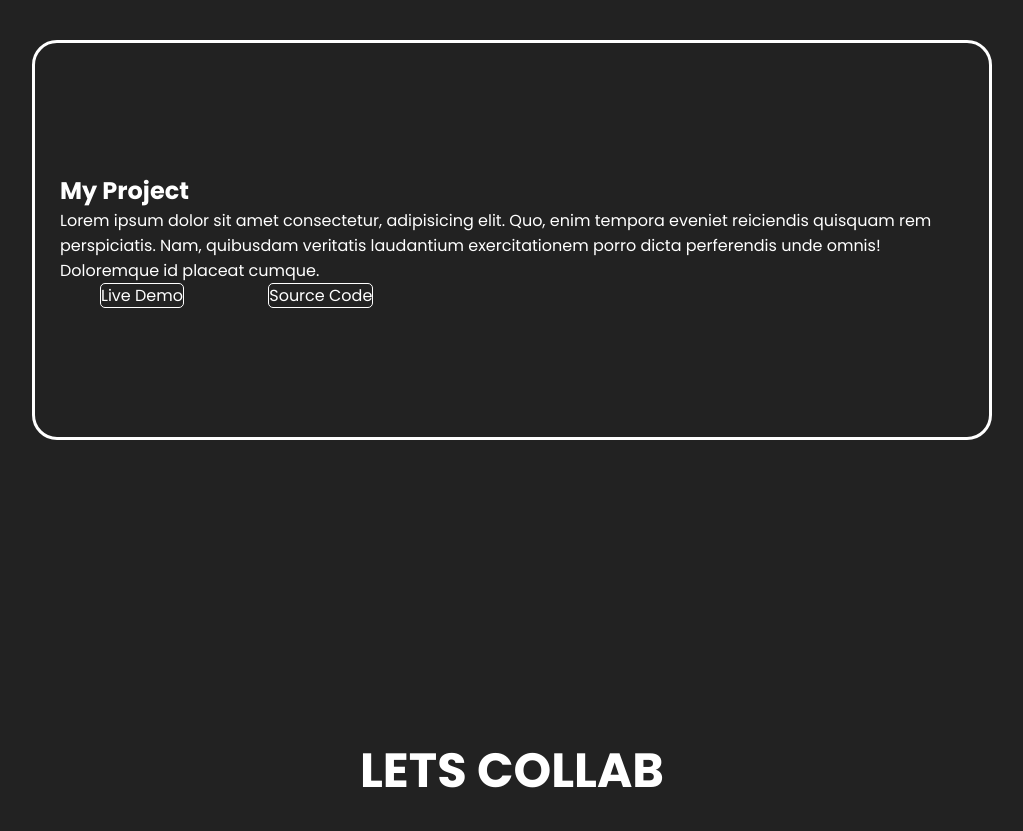
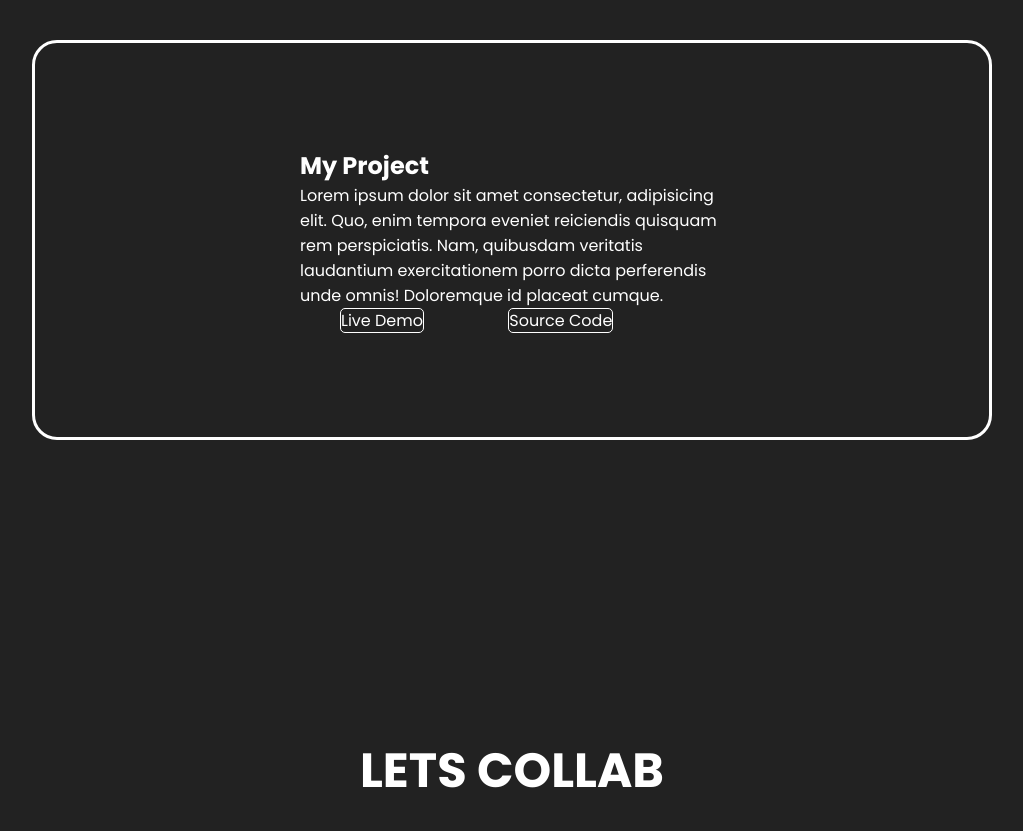
Before and after one commit to Alvin-progg/Portfolio, a plain HTML site: page index.html in a window 1280 px wide. Shown: the part 1760-2591 px from the top of the page, without its empty margins (128-1151 px from the left). Drawn offline with nearby package versions, Linux system fonts and the light colour scheme; a web font is replaced by a local one.

Commit message:
fix some bugs

```diff
--- a/assets/style.css
+++ b/assets/style.css
@@ -186,7 +186,7 @@ nav {
 .card-item {
     color:white;
     padding: 25px;
-    marging: 30vh;
+    margin: 30vh;
 }
 
 .sources {
```
